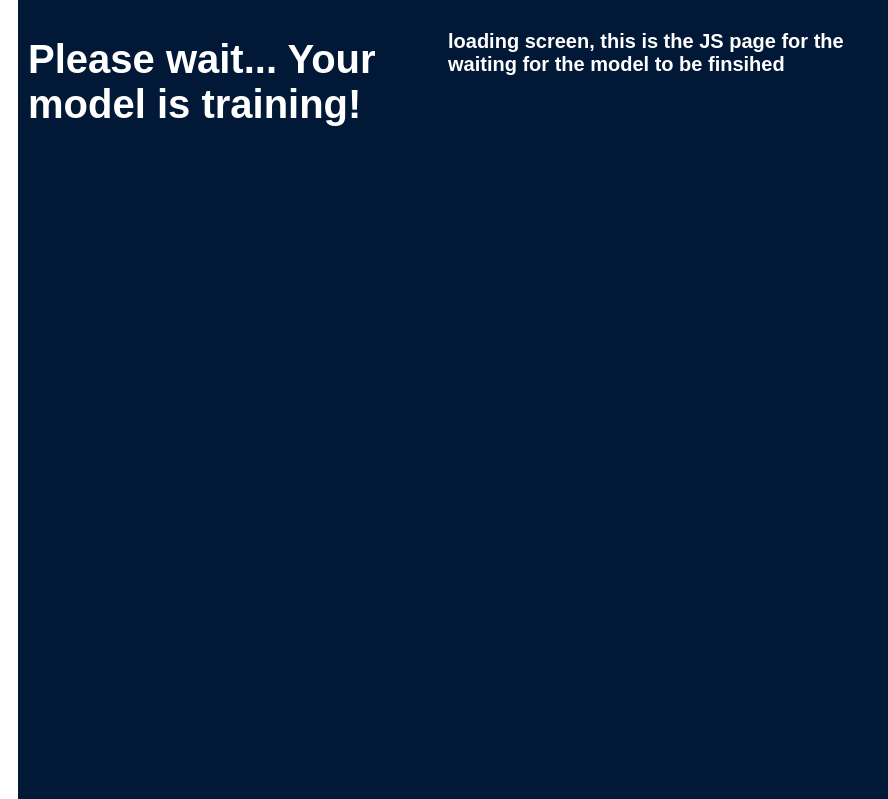
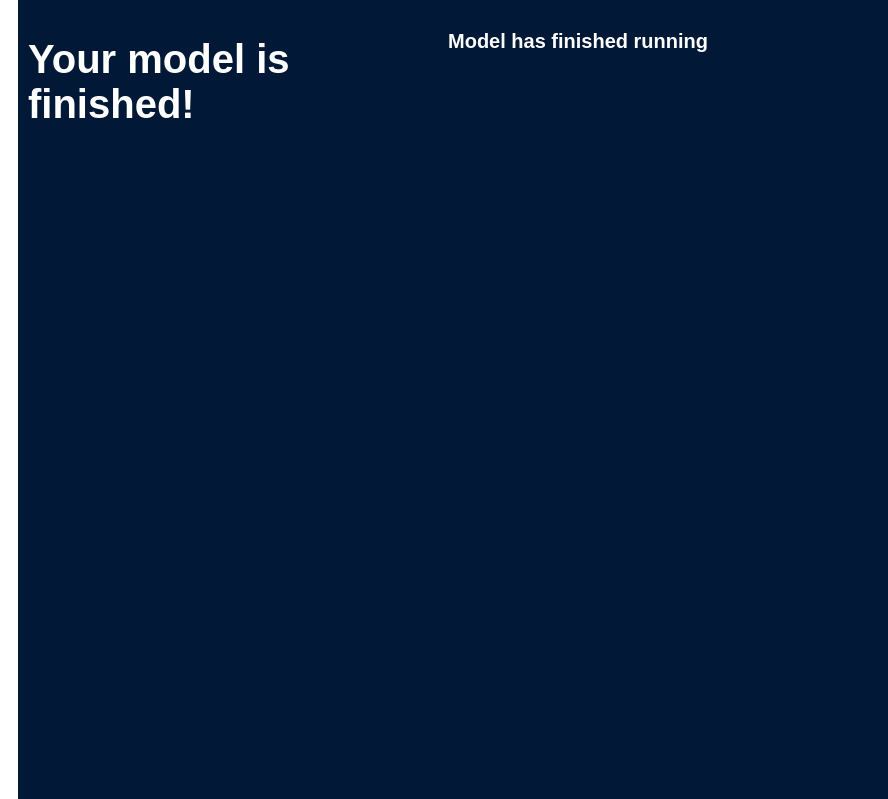
Before and after one commit to Sammac-dev/unihack_2022, a FastAPI app: template templates/training-complete.html in a window 1280 px wide. Shown: the part 118-917 px from the top of the page, without its empty margins (0-888 px from the left). Run offline with FastAPI, Linux system fonts and the light colour scheme; the template is opened without the code that fills it, so the values that code supplies are empty; some libraries are stand-ins or nearby versions.

Commit message:
fix wording on completion page

```diff
--- a/templates/training-complete.html
+++ b/templates/training-complete.html
@@ -3,9 +3,9 @@
 <link rel="stylesheet" href="{{url_for('static', path='style_complete.css')}}" type="text/css" media="all"/>
 <div class="container">
 
-    <h1>Please wait... Your model is training!</h1>
+    <h1>Your model is finished!</h1>
     <p>
-        loading screen, this is the JS page for the waiting for the model to be finsihed
+        Model has finished running
     </p>
 
 </div>
```
